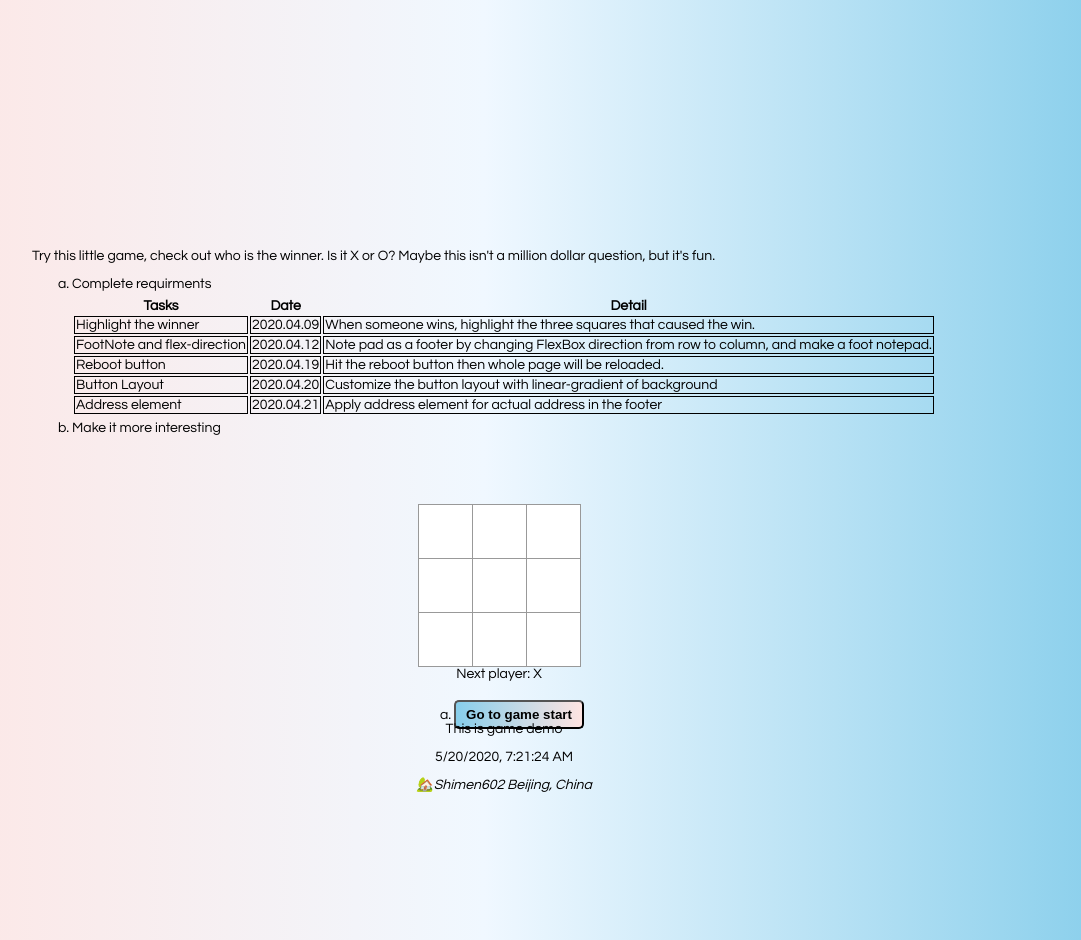
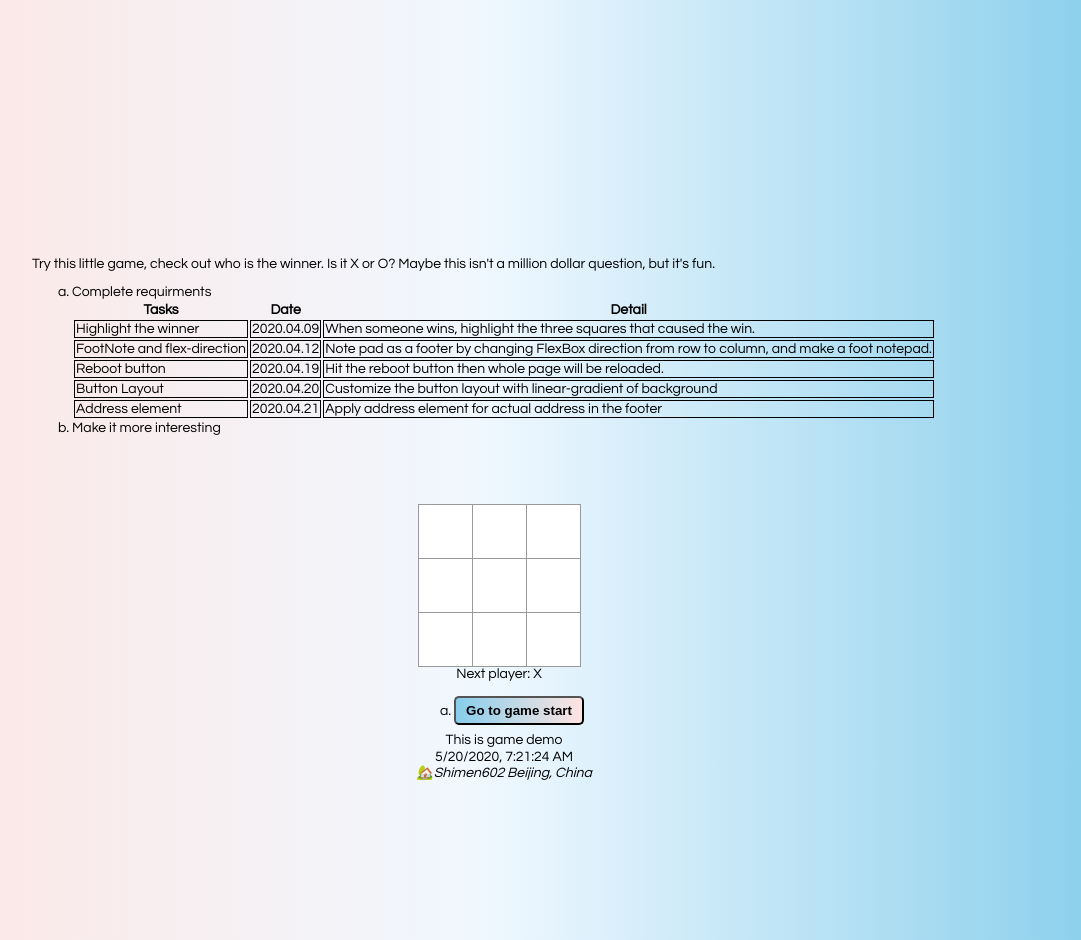
Before and after one commit to luml/tie-tac-toe, a React app: page / in a window 1280 px wide. Shown: the whole page, without its empty margins (156-1237 px from the left). Built offline with nearby package versions, Linux system fonts and the light colour scheme.

Commit message:
fix(layout floatting)

```diff
--- a/src/index.css
+++ b/src/index.css
@@ -74,7 +74,7 @@ body {
   min-height: 55px;
 }
 li {
-    margin: 5px 0;
+    margin: 1px 0;
     list-style: lower-alpha;
 }
 li>button {
@@ -103,5 +103,5 @@ li>button {
 }
 .foot-note > div{
     text-align: center;
-    line-height: 1;
+    line-height: 0.2;
 }
```
Also changed, not shown: 1 other file.
